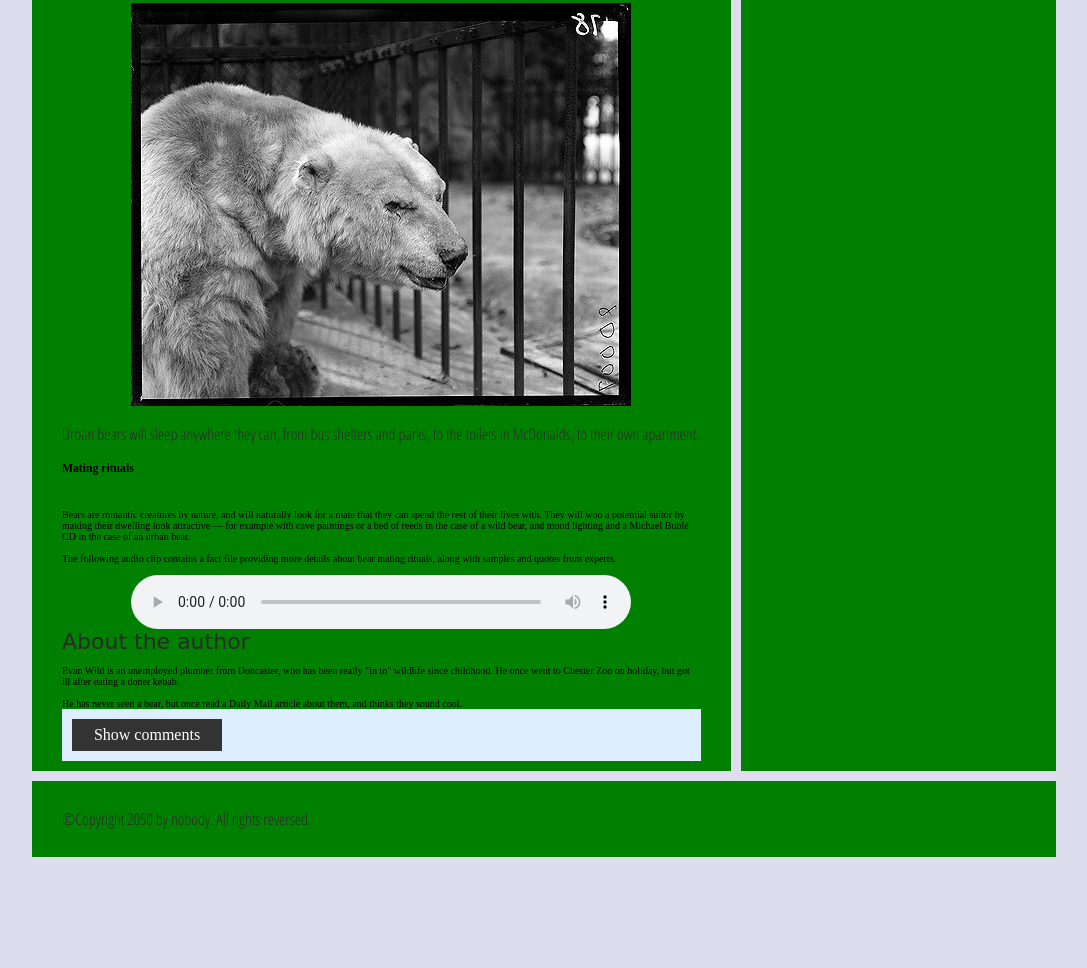
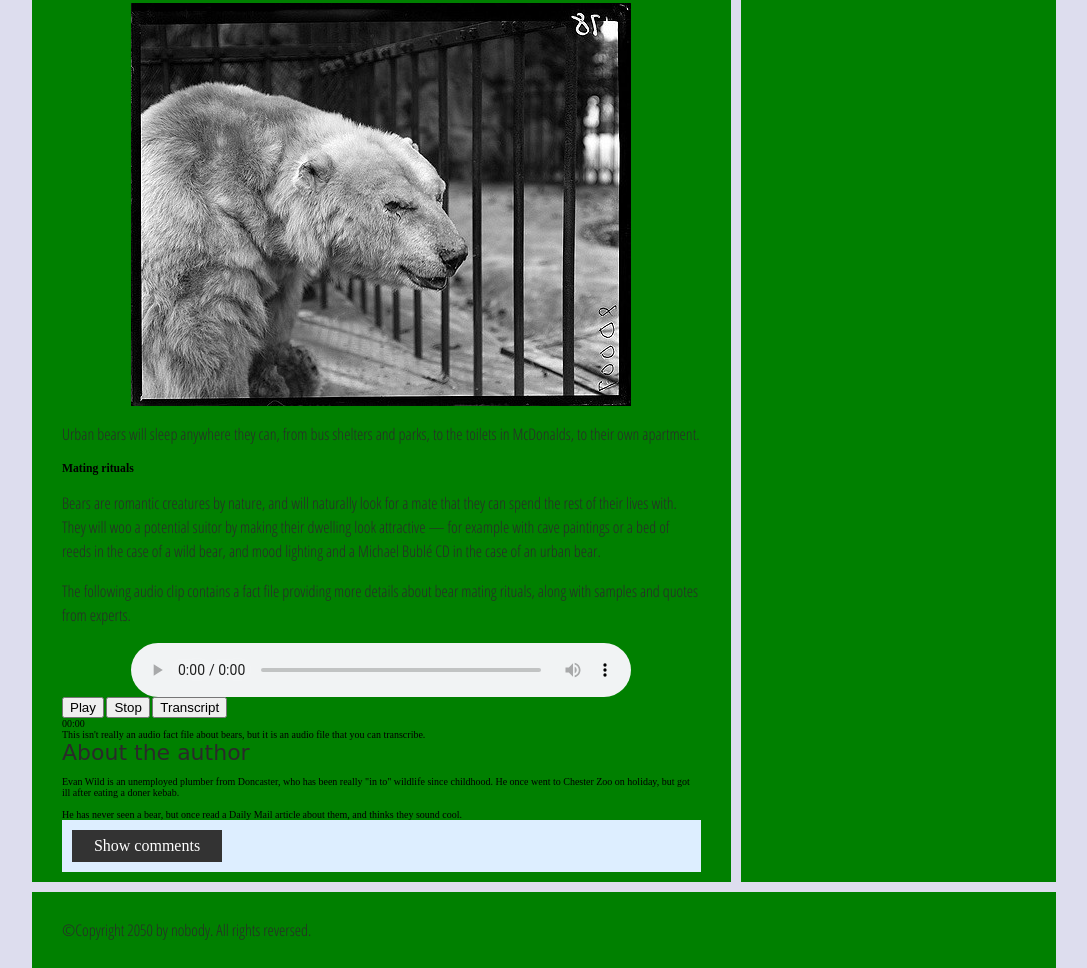
Before and after one commit to Sandesh1007/Sandesh1007.github.io, a plain HTML site: page Assignment 5/assessment-files/index.html in a window 1280 px wide. Shown: the part 1336-2304 px from the top of the page, without its empty margins (96-1183 px from the left). Before the commit the page ends 2193 px from the top, so only its background shows below. Drawn offline with Linux system fonts and the light colour scheme; a web font is replaced by a local one.

Commit message:
changing paragraphs and adding radio buttons

```diff
--- a/Assignment 5/assessment-files/index.html
+++ b/Assignment 5/assessment-files/index.html
@@ -107,16 +107,34 @@
         Urban bears will sleep anywhere they can, from bus shelters and parks, to the toilets in McDonalds, to their own apartment.
         </p>
         <h3>Mating rituals</h3>
-        <br><br>
-        Bears are romantic creatures by nature, and will naturally look for a mate that they can spend the rest of their lives with. They will woo a potential suitor by making their dwelling look attractive — for example with cave paintings or a bed of reeds in the case of a wild bear, and mood lighting and a Michael Bublé CD in the case of an urban bear.
-        <br><br>
+        <p>
+        Bears are romantic creatures by nature, and will naturally look for a mate that they can spend the rest of their lives with.
+        They will woo a potential suitor by making their dwelling look attractive — for example with cave paintings or a bed of reeds in the case
+        of a wild bear, and mood lighting and a Michael Bublé CD in the case of an urban bear.
+        </p>
+        <p>
         The following audio clip contains a fact file providing more details about bear mating rituals, along with samples and quotes from experts.
-        <br><br>
+        </p>
+        <div class = "audio-player-container">
         <audio controls>
           <source src="media/bear.mp3" type="audio/mp3">
           <source src="media/bear.ogg" type="audio/ogg">
           <p>It looks like your browser doesn't support HTML5 audio players.</p>
         </audio>
+        <div class="controls"></div>
+        <button class="playpause" tabindex="1">Play</button>
+        <button class="stop" tabindex="1">Stop</button>
+        <button class="transcript" tabindex="1">Transcript</button>
+        <div class="time" tabindex="1">00:00 </div>
+        <div id="transcript" class="transcript-hidden"> This isn't really an audio fact file about bears, but it is an audio file
+        that you can transcribe.
+        </div>
+
+
+
+
+
+
 
         <aside>
 
```
